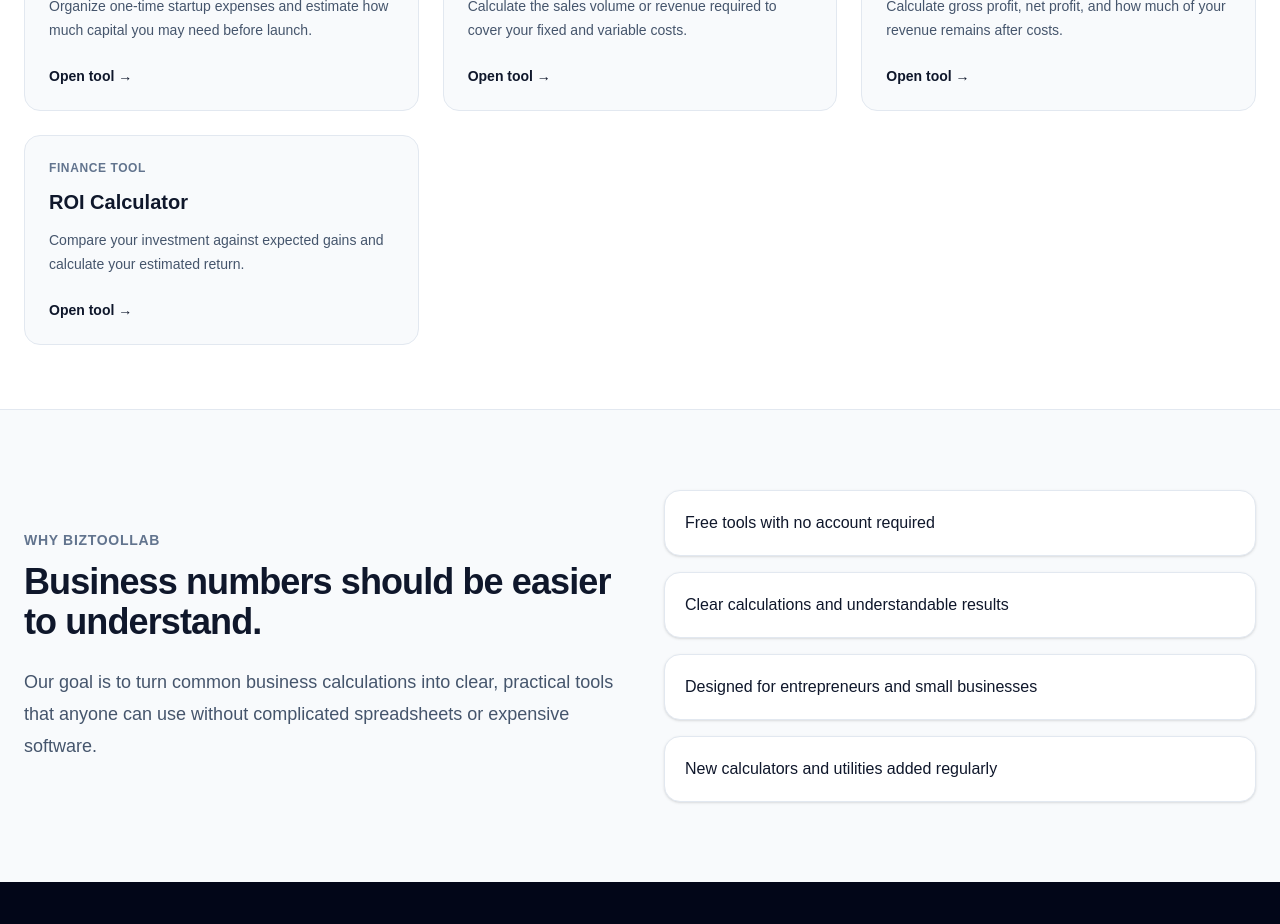
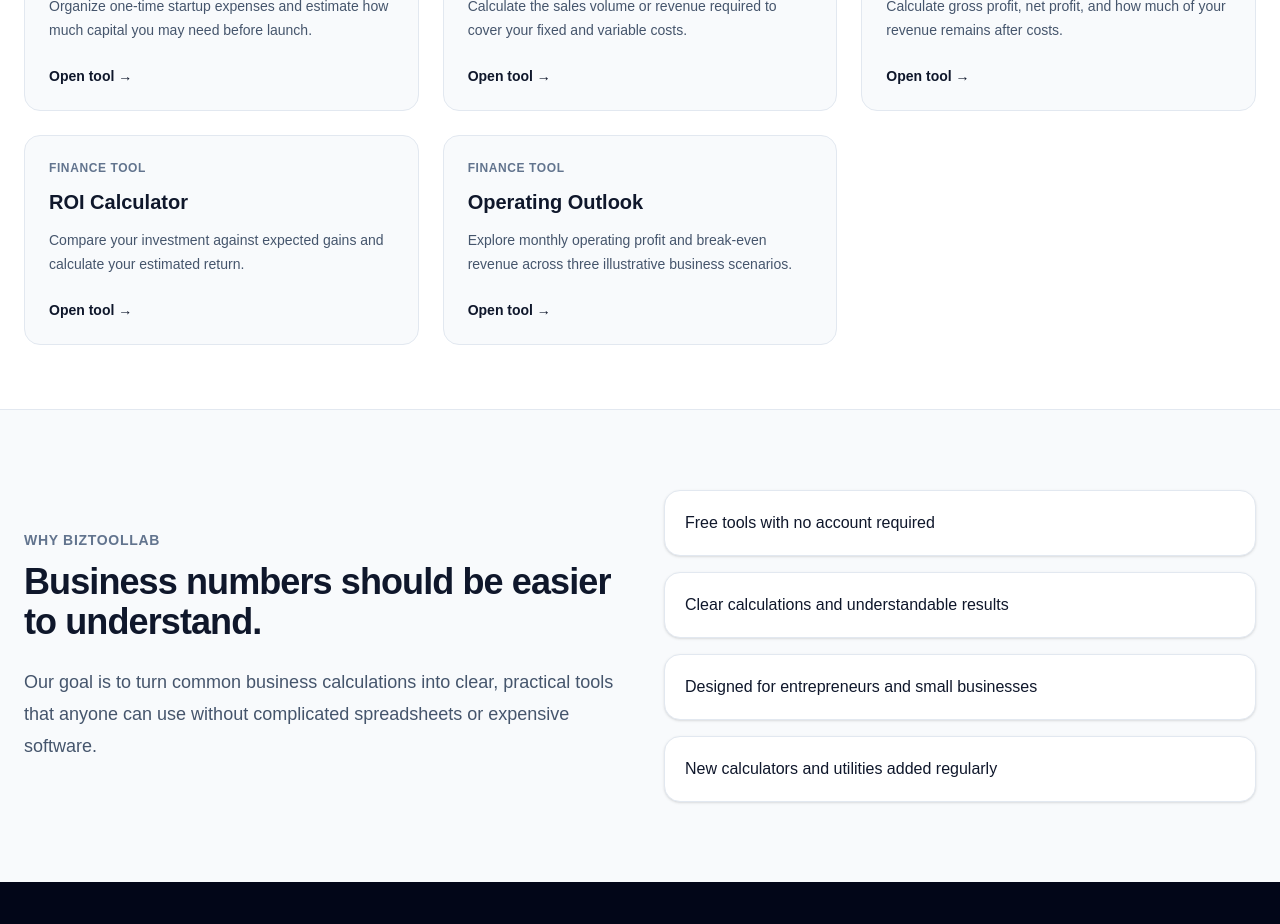
Before and after one commit to michaelansara72-admin/biztoollab, a Next.js app: page / in a window 1280 px wide. Shown: the part 1640-2564 px from the top of the page. Built offline with nearby package versions, Linux system fonts and the light colour scheme.

Commit message:
feat(finance): integrate operating outlook into tool discovery and sitemap

```diff
--- a/src/app/calculators/page.tsx
+++ b/src/app/calculators/page.tsx
@@ -54,6 +54,13 @@ const calculators = [
     description:
       "Calculate net profit, return on investment, return multiple, and annualized return over a holding period.",
     href: "/calculators/roi-calculator",
+    category: "Financial Analysis",
+  },
+  {
+    title: "Operating Outlook",
+    description:
+      "Analyze monthly operating profit, operating margin, and break-even revenue across clearly defined base, downside, and upside scenarios.",
+    href: "/calculators/operating-outlook",
     category: "Financial Analysis",
   },
 ];
--- a/src/app/components/ToolSearch.tsx
+++ b/src/app/components/ToolSearch.tsx
@@ -43,6 +43,18 @@ const searchableTools = [
       "roi",
       "return on investment",
       "investment return",
+    ],
+  },
+  {
+    href: "/calculators/operating-outlook",
+    keywords: [
+      "operating outlook",
+      "operating profit",
+      "operating margin",
+      "fixed costs",
+      "variable costs",
+      "break even",
+      "scenario analysis",
     ],
   },
 ];
--- a/src/app/page.tsx
+++ b/src/app/page.tsx
@@ -50,6 +50,13 @@ const tools = [
       "Compare your investment against expected gains and calculate your estimated return.",
     category: "Finance Tool",
     href: "/calculators/roi-calculator",
+  },
+  {
+    title: "Operating Outlook",
+    description:
+      "Explore monthly operating profit and break-even revenue across three illustrative business scenarios.",
+    category: "Finance Tool",
+    href: "/calculators/operating-outlook",
   },
 ];
 
--- a/src/app/sitemap.ts
+++ b/src/app/sitemap.ts
@@ -60,6 +60,12 @@ export default function sitemap(): MetadataRoute.Sitemap {
       priority: 0.9,
     },
     {
+      url: `${baseUrl}/calculators/operating-outlook`,
+      lastModified,
+      changeFrequency: "monthly",
+      priority: 0.9,
+    },
+    {
       url: `${baseUrl}/about`,
       lastModified,
       changeFrequency: "monthly",
```
